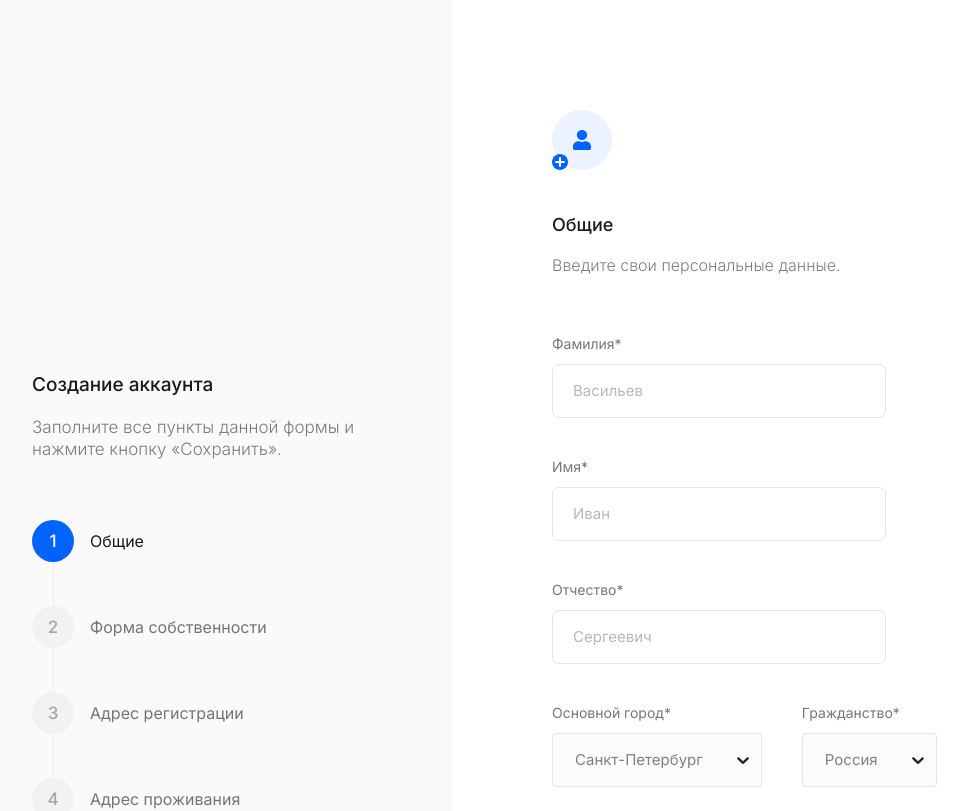
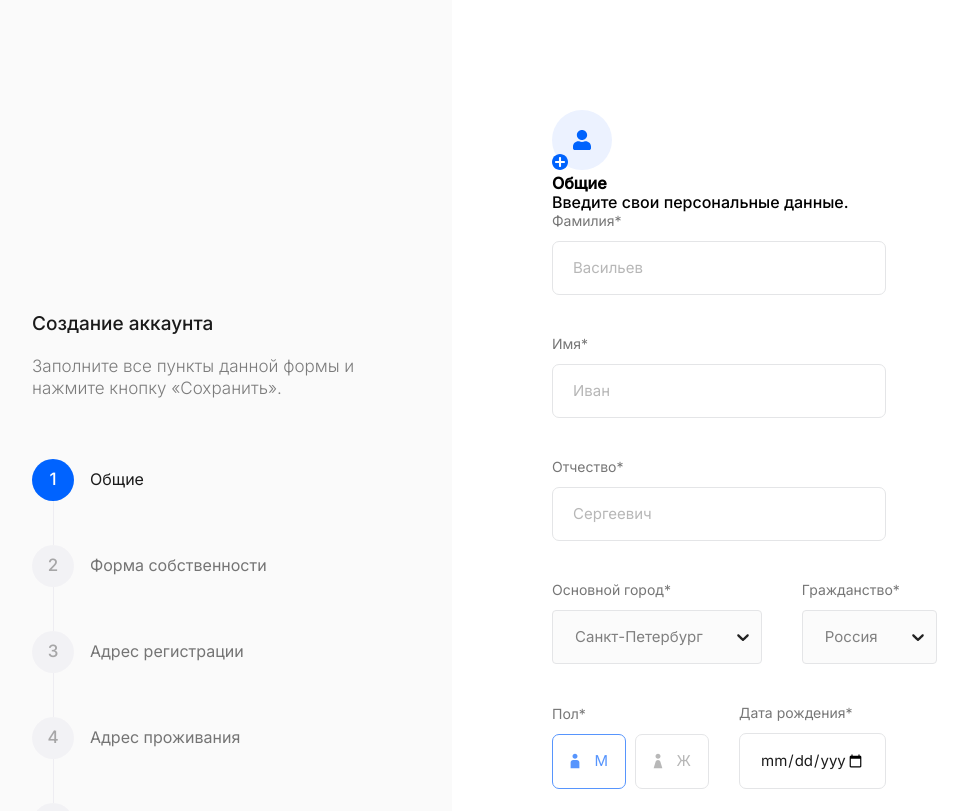
Before and after one commit to Steady77/multi-steps-form, a React (Vite) app: page / in a window 1280 px wide. Shown: the top 811 px of the page, without its empty margins (68-1036 px from the left). Built offline with nearby package versions, Linux system fonts and the light colour scheme; a web font is replaced by a local one.

Commit message:
chore: change css

```diff
--- a/src/components/screens/common-step/common-step.module.scss
+++ b/src/components/screens/common-step/common-step.module.scss
@@ -1,24 +1,4 @@
 @import 'src/assets/styles/variables';
-
-.image {
-	margin-bottom: 40px;
-}
-
-.title {
-	font-weight: 500;
-	font-size: 18px;
-	line-height: 22px;
-	color: $black;
-	margin-bottom: 20px;
-}
-
-.text {
-	font-weight: 300;
-	font-size: 16px;
-	line-height: 19px;
-	opacity: 0.5;
-	margin-bottom: 60px;
-}
 
 .form {
 	display: flex;
@@ -79,6 +59,7 @@
 
 		.bornDate {
 			order: 1;
+
 			input {
 				width: 147px;
 			}
@@ -100,6 +81,10 @@
 	}
 }
 
+.selectWrapper {
+	width: 334px;
+}
+
 .buttons {
 	display: flex;
 	justify-content: space-between;
```
